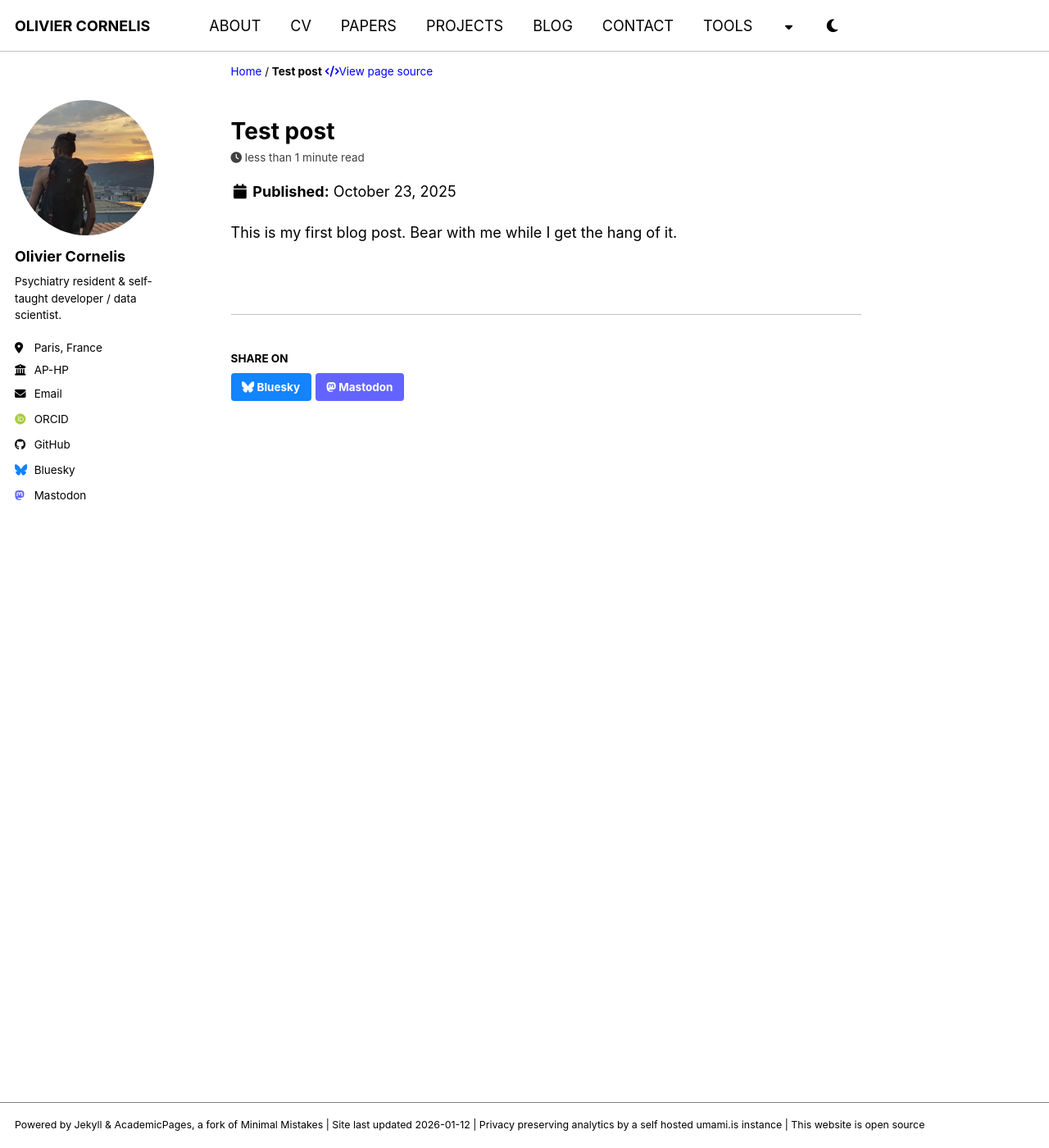
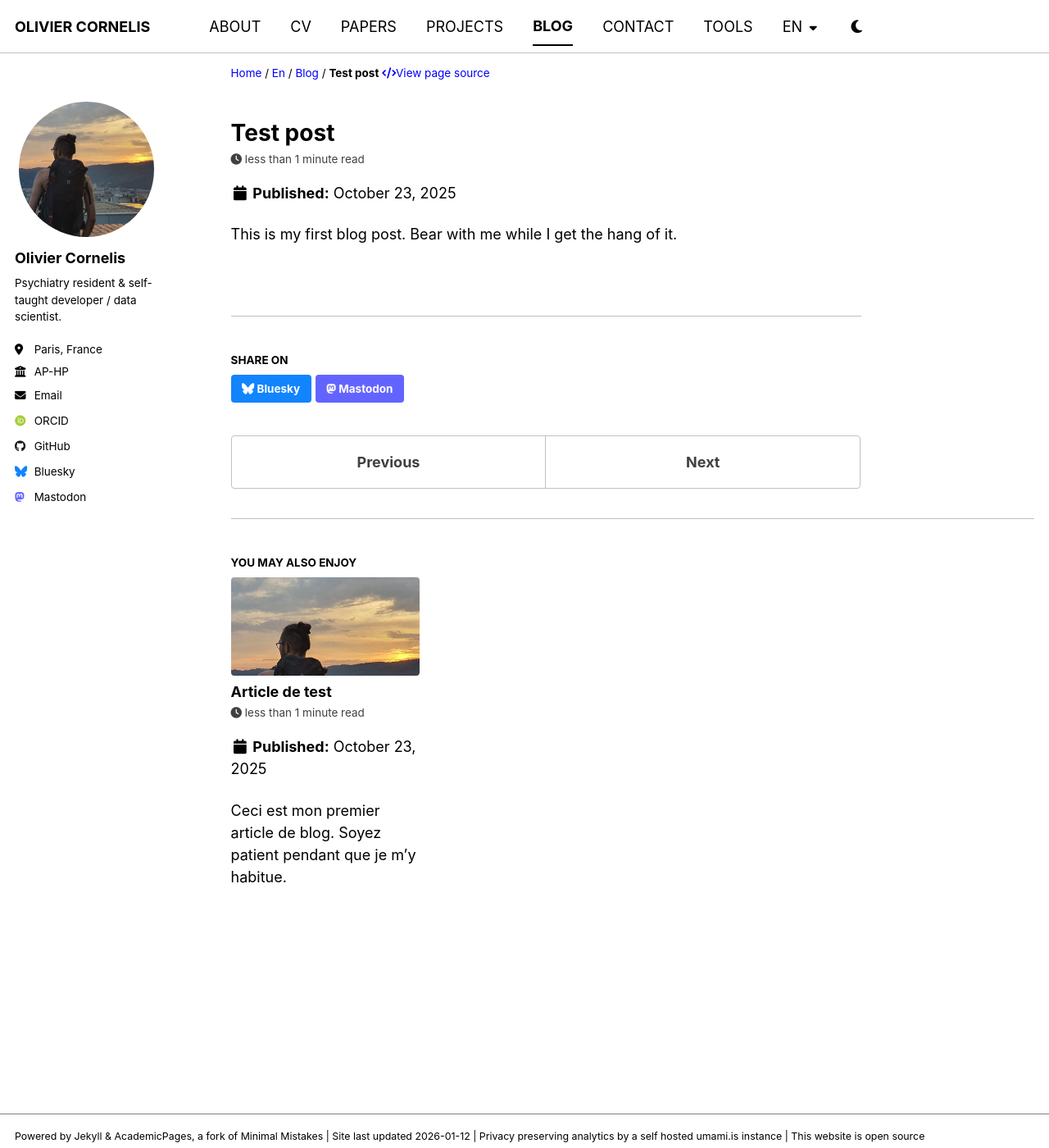
Before and after one commit to thiswillbeyourgithub/website, a Jekyll site: the page built from _posts/en/2025-10-23-first-post.md, in a window 1280 px wide and 1400 px high. Shown: the whole window at 82% size. Built offline with Jekyll 4.4.1, drawn with Linux system fonts in a browser that asks for light colours; some web fonts are replaced.

Commit message:
feat: multilingual blog
Signed-off-by: thiswillbeyourgithub
<26625900+thiswillbeyourgithub@users.noreply.github.com>

```diff
--- a/_pages/en/year-archive.html
+++ b/_pages/en/blog.html
@@ -1,6 +1,6 @@
 ---
 layout: archive
-ref: year-archive
+ref: blog
 permalink: /en/blog
 title: "Blog posts"
 author_profile: true
@@ -13,7 +13,8 @@
 
 {% include base_path %}
 {% capture written_year %}'None'{% endcapture %}
-{% for post in site.posts %}
+{% assign posts=site.posts | where:"lang", page.lang %}
+{% for post in posts %}
   {% capture year %}{{ post.date | date: '%Y' }}{% endcapture %}
   {% if year != written_year %}
     <h2 id="{{ year | slugify }}" class="archive__subtitle">{{ year }}</h2>
--- a/_pages/fr/year-archive.html
+++ b/_pages/fr/blog.html
@@ -1,6 +1,6 @@
 ---
 layout: archive
-ref: year-archive
+ref: blog
 permalink: /fr/blog
 title: "Articles de blog"
 author_profile: true
@@ -13,7 +13,8 @@
 
 {% include base_path %}
 {% capture written_year %}'None'{% endcapture %}
-{% for post in site.posts %}
+{% assign posts=site.posts | where:"lang", page.lang %}
+{% for post in posts %}
   {% capture year %}{{ post.date | date: '%Y' }}{% endcapture %}
   {% if year != written_year %}
     <h2 id="{{ year | slugify }}" class="archive__subtitle">{{ year }}</h2>
--- a/_posts/2025-10-23-first-post.md
+++ b/_posts/en/2025-10-23-first-post.md
@@ -1,15 +1,13 @@
 ---
 title: 'Test post'
 date: 2025-10-23
+lang: en
+permalink: /en/blog/test
 # permalink: /posts/2012/08/blog-post-1/
 # layout: archive
 # author_profile: false
 # tags:
-#   - aider
-#   - LLM
-#   - AI
-#   - developper
-#   - coding
+#   - test
 ---
 
 This is my first blog post. Bear with me while I get the hang of it.
--- /dev/null
+++ b/_posts/fr/2025-10-23-first-post.md
@@ -0,0 +1,13 @@
+---
+title: 'Article de test'
+date: 2025-10-23
+lang: fr
+permalink: /fr/blog/test
+# permalink: /posts/2012/08/blog-post-1/
+# layout: archive
+# author_profile: false
+# tags:
+#   - test
+---
+
+Ceci est mon premier article de blog. Soyez patient pendant que je m'y habitue.
```
